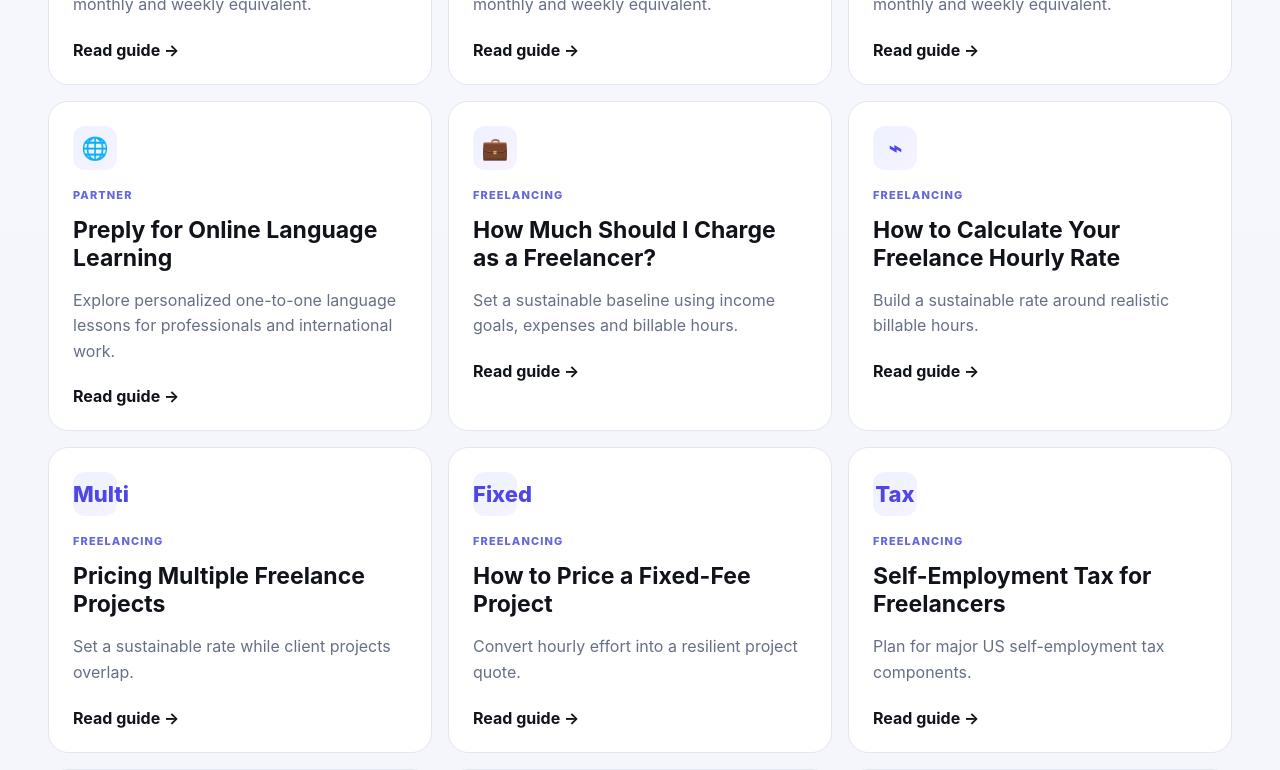
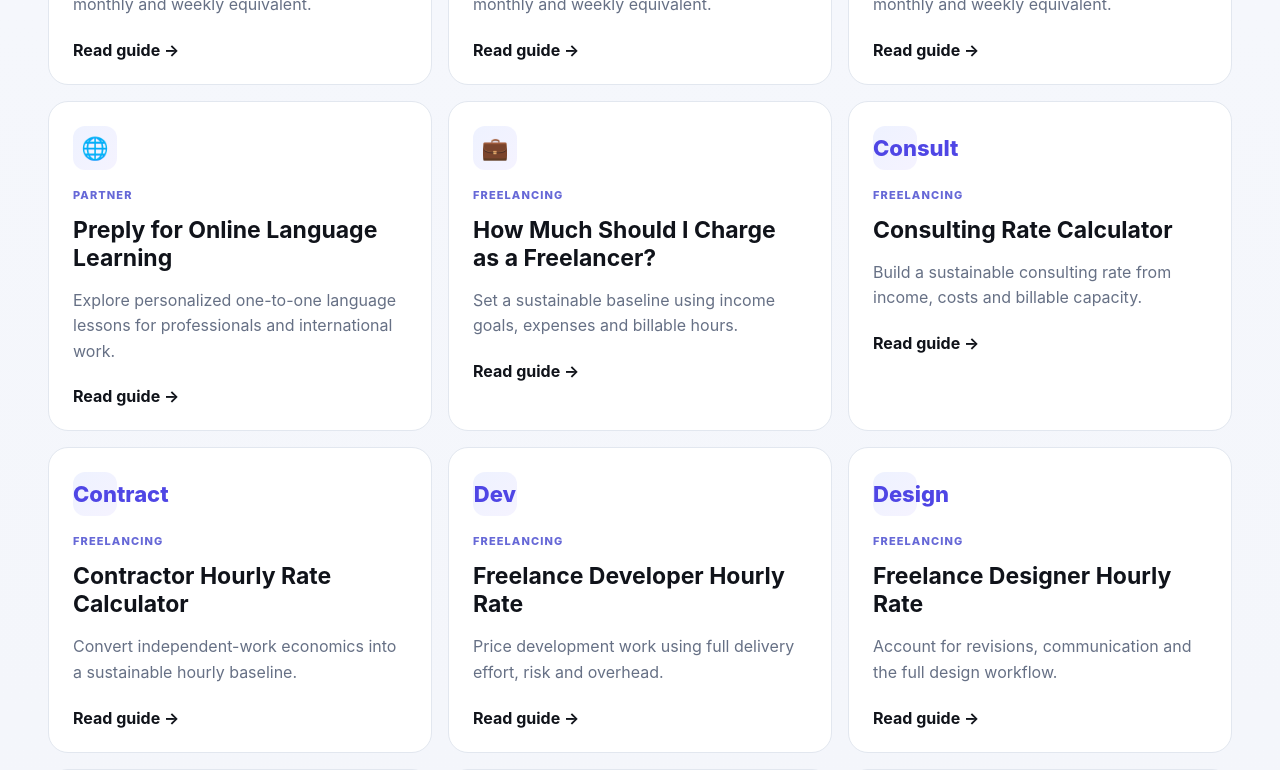
Before and after one commit to luizferdazzi-commits/business-calculator-hub, a Next.js app: page /guides in a window 1280 px wide. Shown: the part 2100-2870 px from the top of the page. Built offline with nearby package versions, Linux system fonts and the light colour scheme.

Commit message:
Surface new freelancer pricing growth pages

```diff
--- a/app/guides/page.tsx
+++ b/app/guides/page.tsx
@@ -15,6 +15,10 @@ const guides=[
 {href:'/guides/200k-salary-is-how-much-an-hour',tag:'Salary Breakdown',icon:'$200K',title:'$200K Salary Is How Much an Hour?',text:'Convert annual salary into an hourly, monthly and weekly equivalent.'},
 {href:'/guides/preply',tag:'Partner',icon:'🌐',title:'Preply for Online Language Learning',text:'Explore personalized one-to-one language lessons for professionals and international work.'},
 {href:'/guides/how-much-should-i-charge-as-a-freelancer',tag:'Freelancing',icon:'💼',title:'How Much Should I Charge as a Freelancer?',text:'Set a sustainable baseline using income goals, expenses and billable hours.'},
+{href:'/guides/consulting-rate-calculator',tag:'Freelancing',icon:'Consult',title:'Consulting Rate Calculator',text:'Build a sustainable consulting rate from income, costs and billable capacity.'},
+{href:'/guides/contractor-hourly-rate-calculator',tag:'Freelancing',icon:'Contract',title:'Contractor Hourly Rate Calculator',text:'Convert independent-work economics into a sustainable hourly baseline.'},
+{href:'/guides/freelance-developer-hourly-rate',tag:'Freelancing',icon:'Dev',title:'Freelance Developer Hourly Rate',text:'Price development work using full delivery effort, risk and overhead.'},
+{href:'/guides/freelance-designer-hourly-rate',tag:'Freelancing',icon:'Design',title:'Freelance Designer Hourly Rate',text:'Account for revisions, communication and the full design workflow.'},
 {href:'/guides/freelance-hourly-rate',tag:'Freelancing',icon:'⌁',title:'How to Calculate Your Freelance Hourly Rate',text:'Build a sustainable rate around realistic billable hours.'},
 {href:'/guides/pricing-multiple-freelance-projects',tag:'Freelancing',icon:'Multi',title:'Pricing Multiple Freelance Projects',text:'Set a sustainable rate while client projects overlap.'},
 {href:'/guides/how-to-price-a-fixed-fee-project',tag:'Freelancing',icon:'Fixed',title:'How to Price a Fixed-Fee Project',text:'Convert hourly effort into a resilient project quote.'},
```
